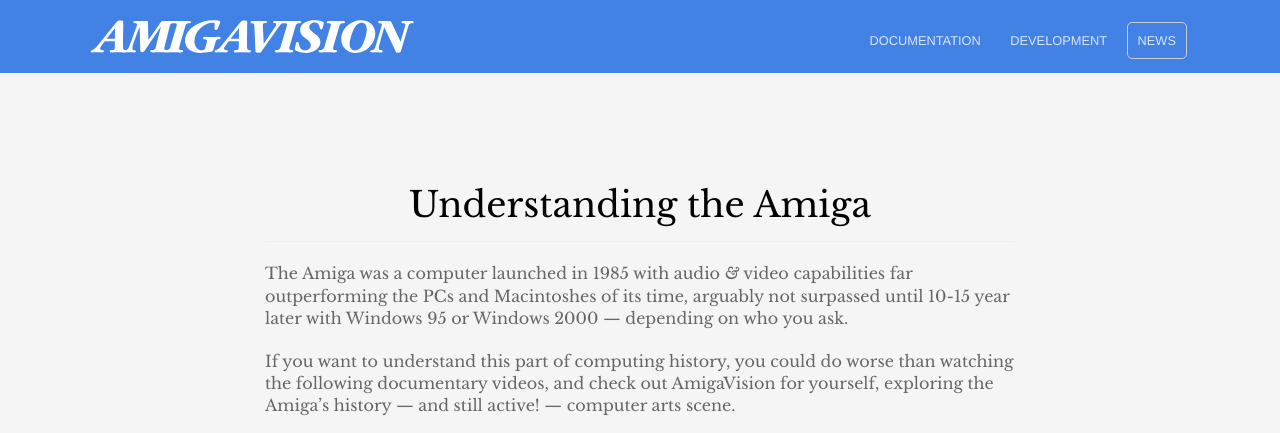
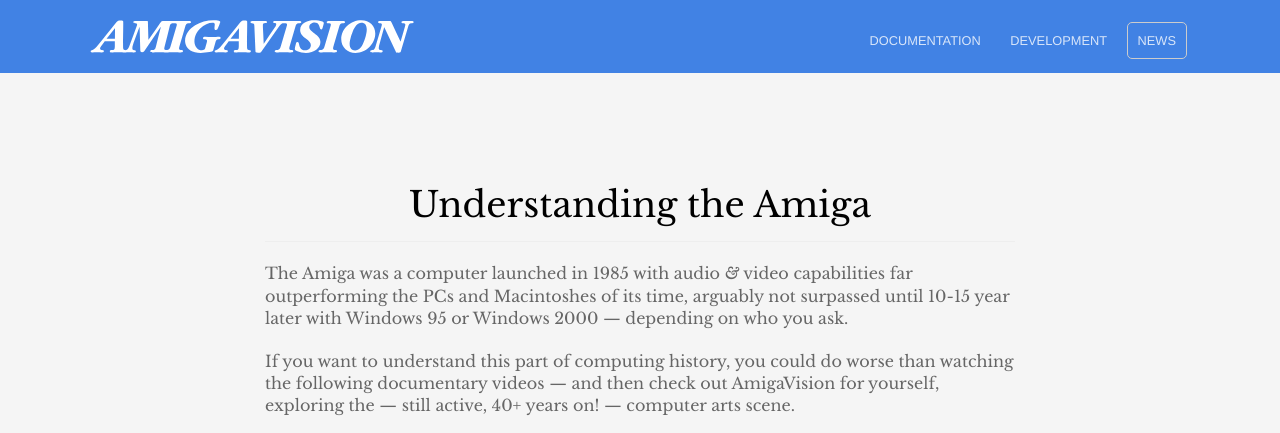
Before and after one commit to amigavision/amigavision.github.io, a Jekyll site: the page built from videos.md, in a window 1280 px wide and 900 px high, cut to the strip 0-433 px from the top of the window. Built offline with Jekyll 4.4.1, drawn with Linux system fonts in a browser that asks for light colours.

Commit message:
Improve copy

```diff
--- a/videos.md
+++ b/videos.md
@@ -4,7 +4,7 @@
 
 The Amiga was a computer launched in 1985 with audio *&* video capabilities far outperforming the PCs and Macintoshes of its time, arguably not surpassed until 10-15 year later with Windows 95 or Windows 2000 — depending on who you ask.
 
-If you want to understand this part of computing history, you could do worse than watching the following documentary videos, and check out AmigaVision for yourself, exploring the Amiga's history — and still active! — computer arts scene.
+If you want to understand this part of computing history, you could do worse than watching the following documentary videos — and then check out AmigaVision for yourself, exploring the — still active, 40+ years on! — computer arts scene.
 
 <iframe
   style="aspect-ratio: 16/9; width: 100%;"
```
